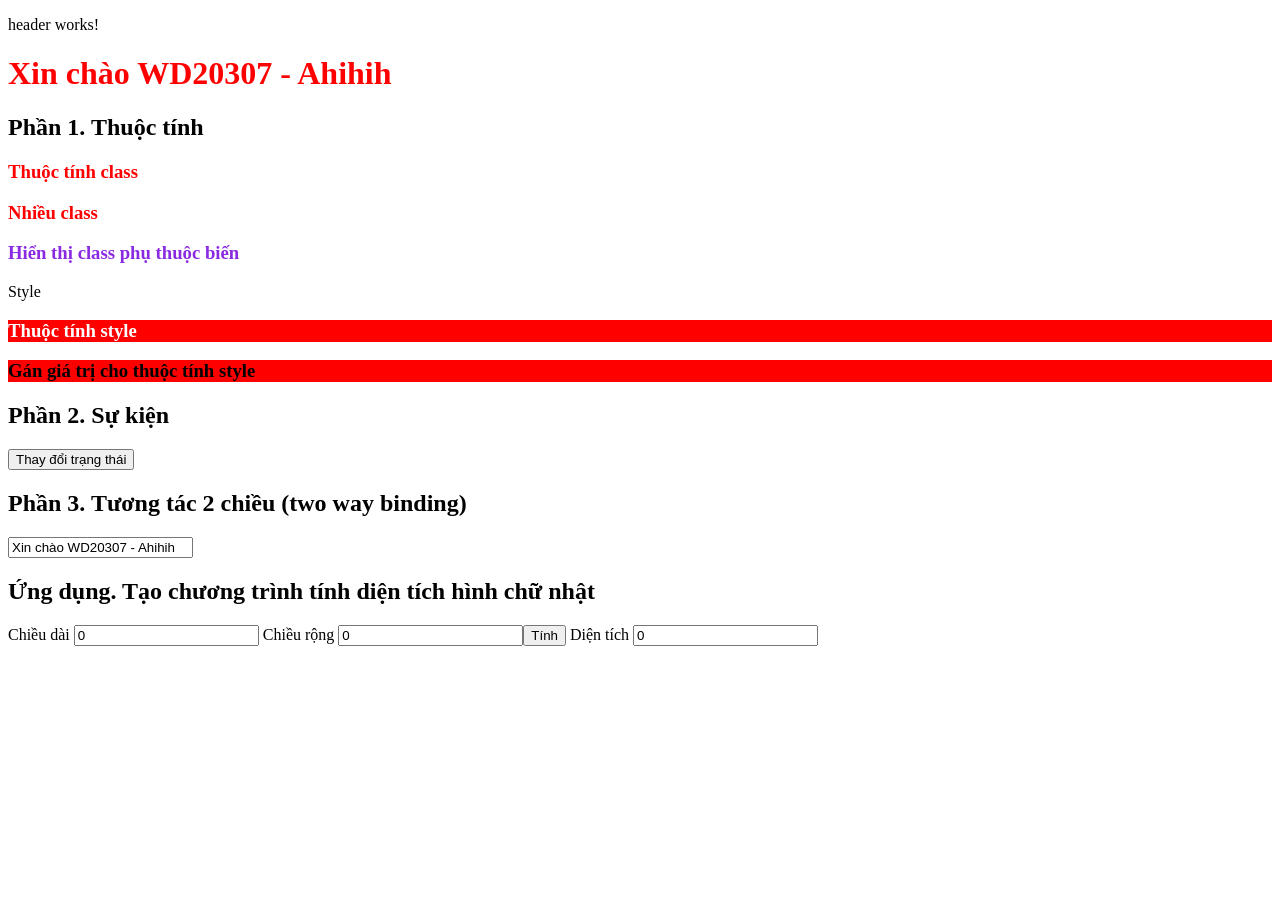
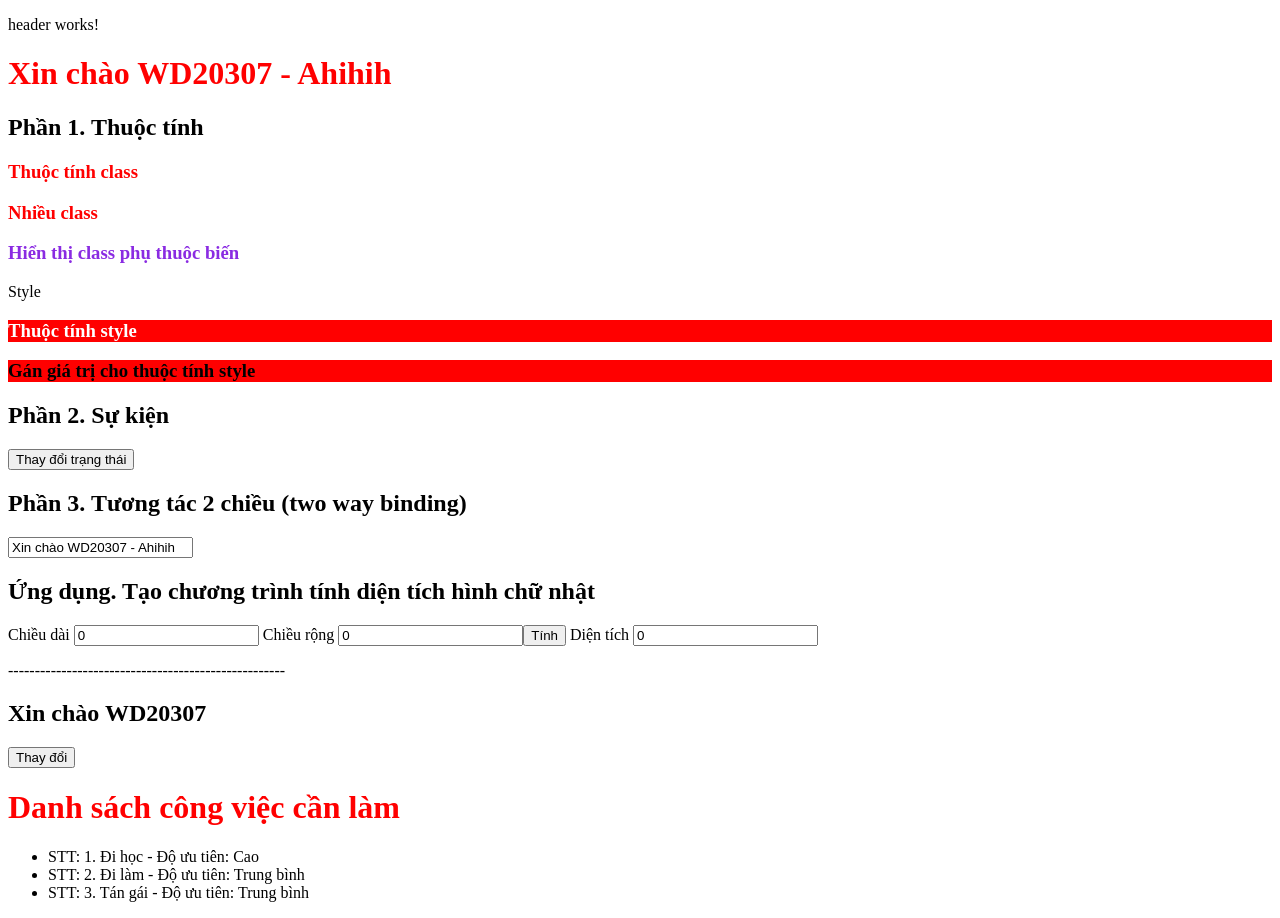
Before and after one commit to angocit/web208, an Angular app: page / in a window 1280 px wide. Before the commit the page ends 800 px from the top, so only its background shows below. Built offline with nearby package versions, Linux system fonts and the light colour scheme.

Commit message:
b3: @if ,@for

```diff
--- a/src/app/app.html
+++ b/src/app/app.html
@@ -22,3 +22,17 @@
 <label> Diện tích
 <input type="number" min="1" [(ngModel)] ="dientich"/>
 </label>
+<p>----------------------------------------------------</p>
+@if (show){
+    <h2>Xin chào WD20307</h2>
+}
+@else {
+    <h2>Tạm biết WD20307</h2>
+}
+<button (click)="onChange()">Thay đổi</button>
+<h1>Danh sách công việc cần làm</h1>
+<ul>
+    @for (todo of todos; track $index;let i=$index) {
+        <li>STT: {{i+1}}. {{todo.name}} - Độ ưu tiên: {{todo.priority}}</li>
+    }
+</ul>
--- a/src/app/app.ts
+++ b/src/app/app.ts
@@ -2,7 +2,10 @@ import { Component, signal } from '@angular/core';
 import { RouterOutlet } from '@angular/router';
 import { Header } from './components/header/header';
 import { FormsModule } from '@angular/forms';
-
+interface ITodo{
+  name:string;
+  priority:string
+}
 @Component({
   selector: 'app-root',
   imports: [RouterOutlet,Header,FormsModule],
@@ -19,6 +22,20 @@ export class App {
   chieudai:number = 0
   chieurong:number = 0
   dientich:number = 0
+  todos:ITodo[]=[
+    {
+      name:"Đi học",
+      priority:"Cao"
+    },
+    {
+      name:"Đi làm",
+      priority:"Trung bình"
+    },
+    {
+      name:"Tán gái",
+      priority:"Trung bình"
+    }
+  ]
   handleClick=()=>{
     // alert("Ahihihi")
     this.classname = (this.classname=='text-red')?"text-blue":'text-red'
@@ -27,4 +44,7 @@ export class App {
   Caculator = ()=>{
     this.dientich = this.chieudai*this.chieurong
   }
+  onChange =()=>{
+    this.show = !this.show
+  }
 }
```
